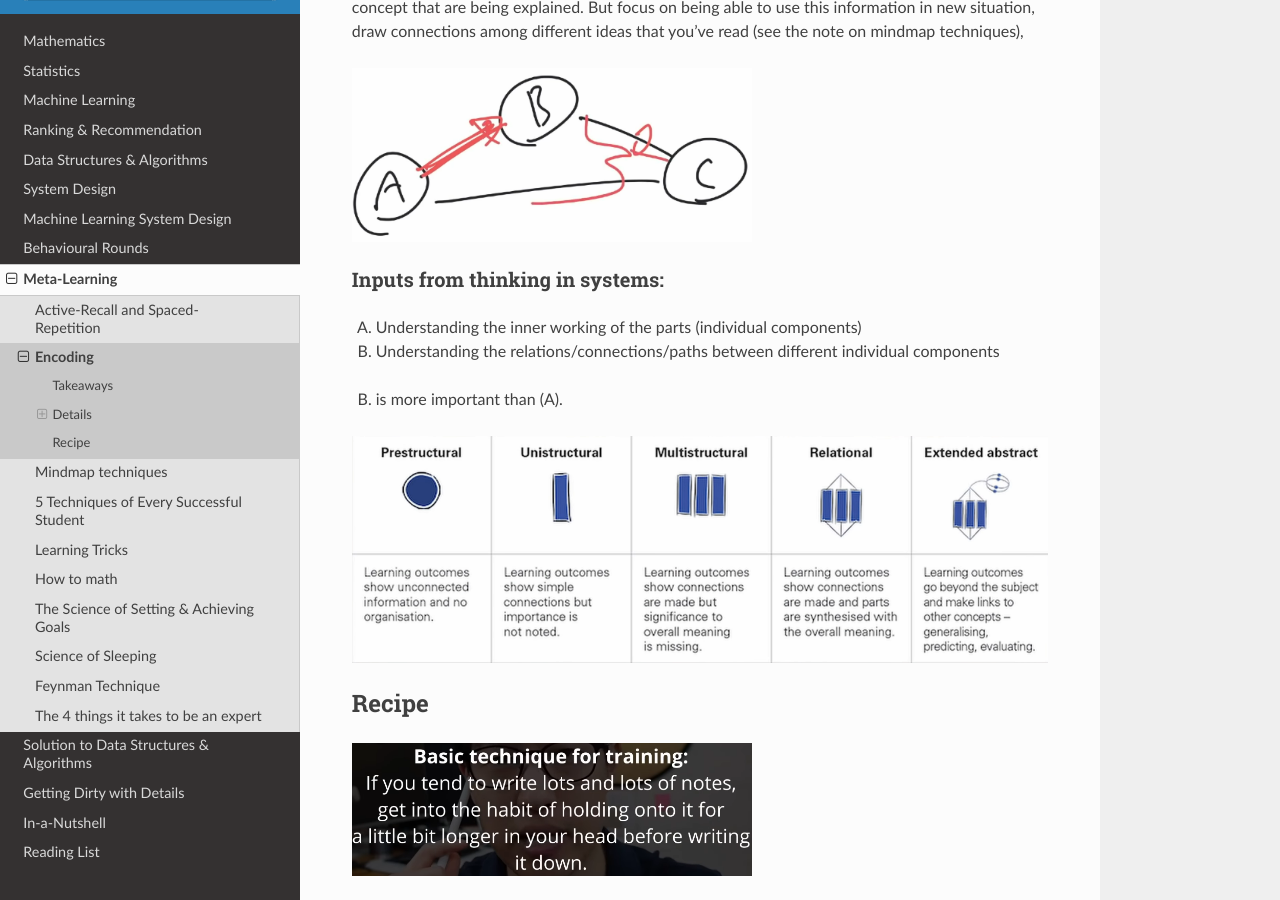
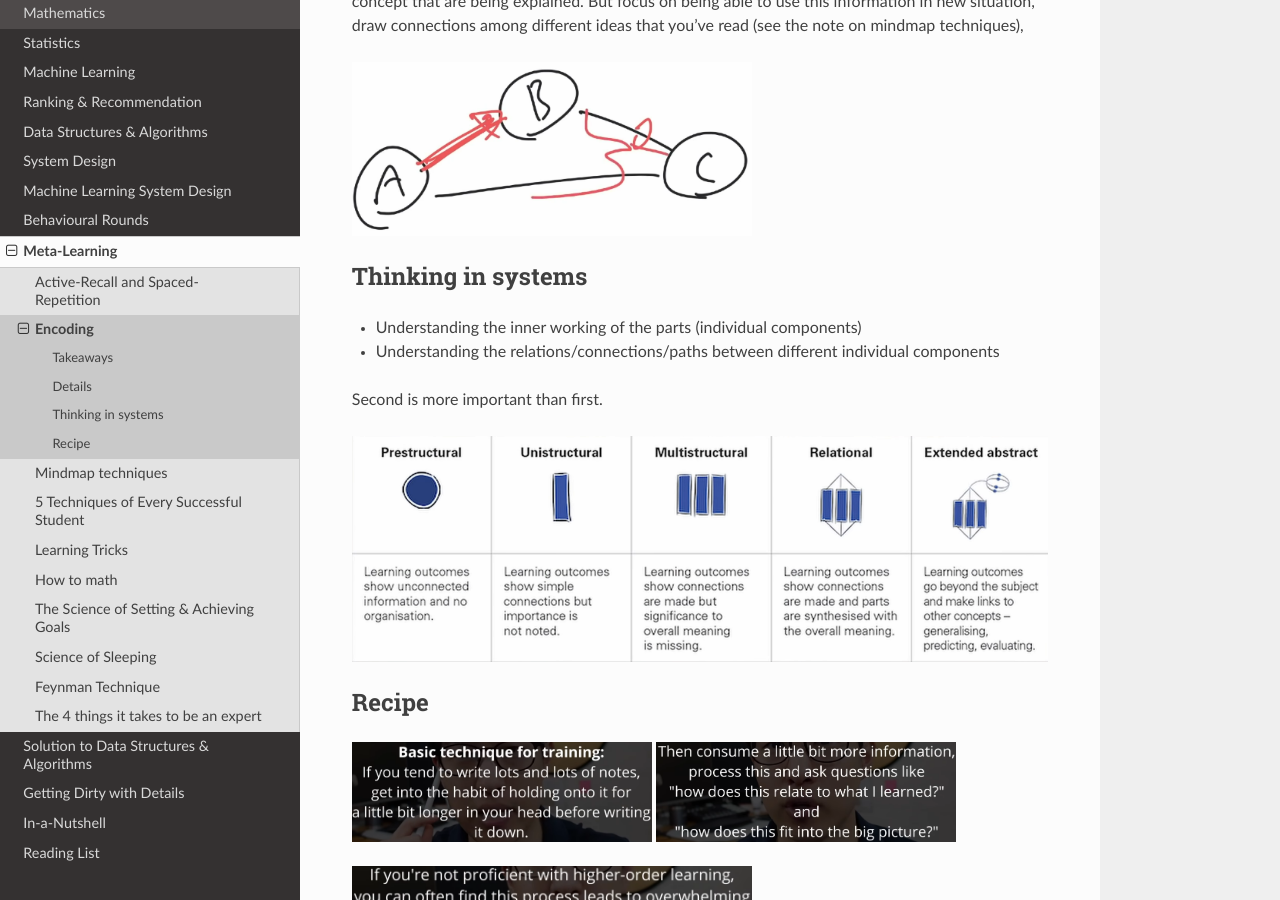
Before and after one commit to uselesstechjunks/leetcode, a Sphinx documentation site: the page built from docs/source/encoding.rst, in a window 1280 px wide and 900 px high, scrolled down 1367 px. Built offline with Sphinx 7.4.7 and the Read the Docs theme 2.0.0, drawn with Linux system fonts in a browser that asks for light colours.

Commit message:
Update encoding.rst

```diff
--- a/docs/source/encoding.rst
+++ b/docs/source/encoding.rst
@@ -21,7 +21,7 @@ Takeaways
 #. Part 2: (`14:50 <https://www.youtube.com/watch?v=VcT8puLpNKA&t=890s>`_) Train cognitive load tolerance
 
     .. image:: img/007encoding03.png
-      :width: 300
+      :width: 260
       :alt: Encoding 03
 
 Details
@@ -41,13 +41,13 @@ For example, while watching a lecture video, don't just move on as you feel you
   :width: 400
   :alt: Encoding 04
 
-Inputs from thinking in systems:
---------------------------------------------
+Thinking in systems
+========================
 
-A. Understanding the inner working of the parts (individual components)
-B. Understanding the relations/connections/paths between different individual components
+* Understanding the inner working of the parts (individual components)
+* Understanding the relations/connections/paths between different individual components
 
-(B) is more important than (A).
+Second is more important than first.
 
 .. image:: img/007encoding05.png
   :width: 800
@@ -56,11 +56,11 @@ B. Understanding the relations/connections/paths between different individual co
 Recipe
 =====================================
 .. image:: img/007encoding06.png
-  :width: 400
+  :width: 300
   :alt: Encoding 06
 
 .. image:: img/007encoding07.png
-  :width: 400
+  :width: 300
   :alt: Encoding 07
 
 .. image:: img/007encoding08.png
```
